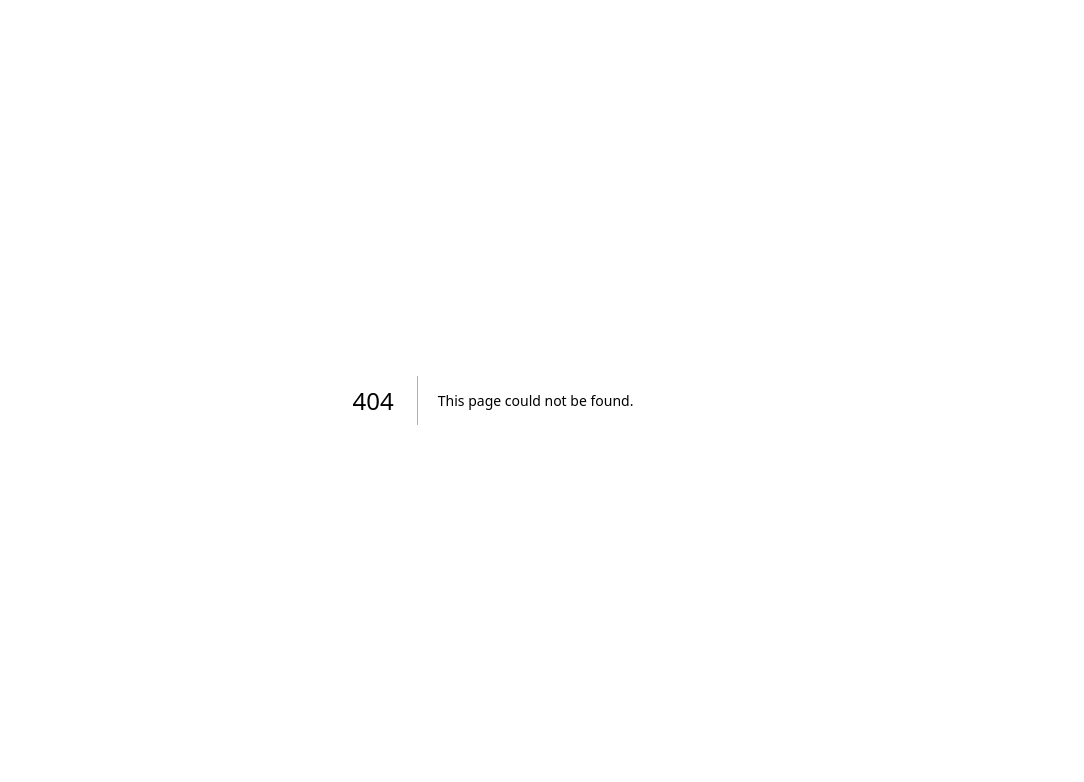
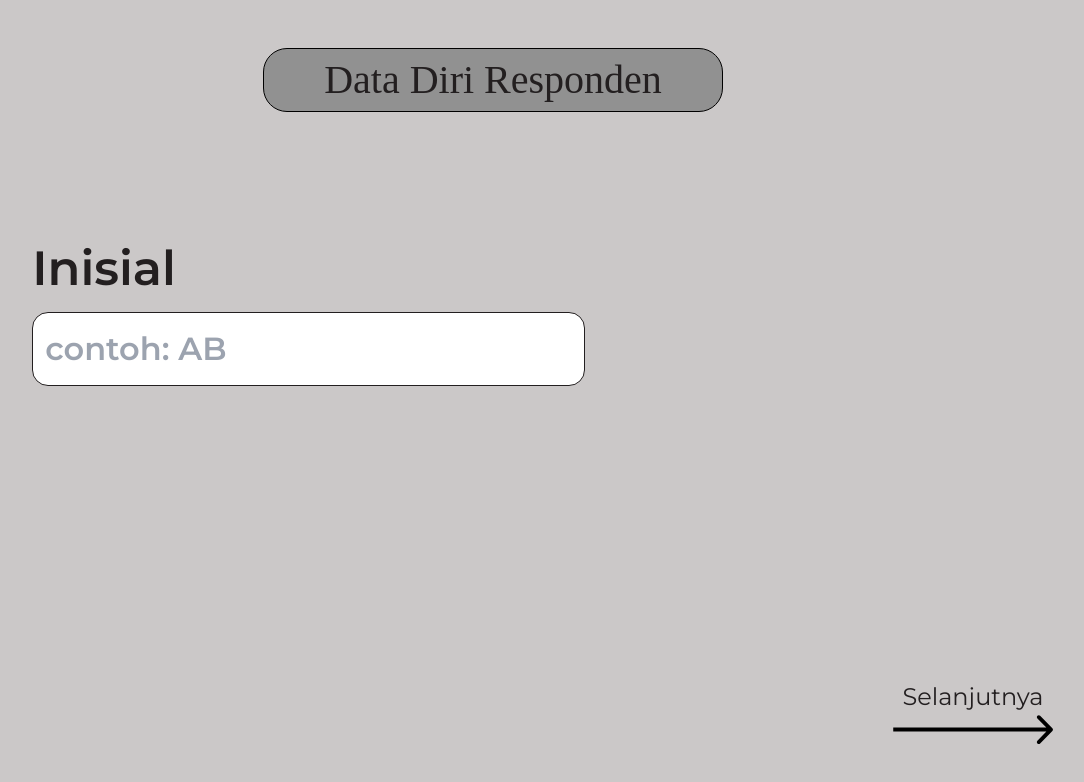
Before and after one commit to mhmd-arif/arbitrary-voting-fe, a Next.js app: page /user-data/initial in a window 1280 px wide. Before the commit this address had no page. Shown: the top 782 px of the page, without its empty margins (147-1231 px from the left). Built offline with nearby package versions, Linux system fonts and the light colour scheme.

Commit message:
page initial

```diff
--- a/src/app/globals.css
+++ b/src/app/globals.css
@@ -14,12 +14,12 @@ body {
 }
 
 /* w-screen h-screen flex flex-col justify-between items-center py-[2rem] px-[4rem] text-cus-black */
+/* w-[100vw] h-[100svh] flex flex-col justify-center items-center py-20 px-16 */
 main {
   width: 100vw;
   height: 100vh;
   display: flex;
   flex-direction: column;
-  justify-content: space-between;
   align-items: center;
   padding-top: 3rem;
   padding-bottom: 3rem;
@@ -28,7 +28,17 @@ main {
   color: var(--cus-black);
 }
 
+.container {
+  width: 100%;
+  height: 100%;
+  display: flex;
+  flex-direction: column;
+  justify-content: space-between;
+  align-items: center;
+}
+
 /* w-[40%] h-[10%] flex items-center justify-center border rounded-3xl bg-cus-dark-gray font-normal text-[2.5rem] */
+/* w-[40svw] h-[10svh] border rounded-3xl flex justify-center items-center bg-cus-dark-gray font-normal text-5xl  */
 .title {
   width: 40%;
   height: 10%;
@@ -63,6 +73,44 @@ p::-webkit-scrollbar {
   display: none;
 }
 
+/* w-full h-full flex flex-col justify-between items-center  */
+.wrapper {
+  width: 100%;
+  height: 100%;
+  display: flex;
+  flex-direction: column;
+  justify-content: space-between;
+  align-items: center;
+}
+
+/* w-[80%] h-[50%] flex flex-col  text-5xl font-semibold */
+.content {
+  width: 80%;
+  height: 50%;
+  display: flex;
+  flex-direction: column;
+  font-size: 3rem;
+  font-weight: 600; /* equivalent to font-weight: bold; */
+}
+
+/* border rounded w-[60%] mt-2 py-2 px-3 text-cus-black leading-tight focus:outline-none focus:shadow-outline text-4xl  */
+.input-style {
+  border: 1px solid;
+  border-radius: 1rem;
+  width: 60%;
+  margin-top: 0.5rem;
+  padding: 0.75rem 0.75rem;
+  font-size: 2rem;
+  color: var(--cus-black);
+  outline: none;
+}
+
+.input-style:focus {
+  box-shadow: 0 0 0 3px var(--cus-dark-gray);
+}
+
+/* ########################################################## */
+/* Component */
 /* self-end font-normal text-2xl max-w-[12rem] py-2 px-4 rounded-md active:bg-cus-dark-gray hover:bg-cus-dark-gray */
 .custom-btn {
   align-self: flex-end;
--- a/src/app/page.tsx
+++ b/src/app/page.tsx
@@ -4,22 +4,25 @@ import NavButton from "@/components/NavButton";
 export default function Home() {
   return (
     <main>
-      <h1 className="title">Nama Penelitian</h1>
+      <div className="container h-screen ">
+        <h1 className="title">Nama Penelitian</h1>
 
-      <p className="description">
-        DESKRIPSI PENELITIAN <br /> Lorem ipsum dolor sit amet, consectetur
-        adipiscing elit. In vehicula nisl in vehicula tincidunt. Donec
-        vestibulum purus at vulputate faucibus. Vivamus malesuada justo aliquam
-        libero tempus, id pharetra leo tristique. Quisque convallis tortor ac
-        maximus placerat. Sed tincidunt sollicitudin augue rhoncus aliquet. Nunc
-        facilisis vitae eros eu venenatis. Cras lacinia ornare arcu, nec
-        convallis felis fermentum condimentum. Proin placerat vitae turpis ut
-        semper. Fusce nec nisl lectus. Donec efficitur iaculis ligula. Donec in
-        lectus finibus, iaculis lorem sollicitudin, feugiat tortor. Mauris
-        mauris urna, pellentesque id velit ut, aliquam ultrices lorem.
-      </p>
+        <p className="description ">
+          DESKRIPSI PENELITIAN <br /> Lorem ipsum dolor sit amet, consectetur
+          adipiscing elit. In vehicula nisl in vehicula tincidunt. Donec
+          vestibulum purus at vulputate faucibus. Vivamus malesuada justo
+          aliquam libero tempus, id pharetra leo tristique. Quisque convallis
+          tortor ac maximus placerat. Sed tincidunt sollicitudin augue rhoncus
+          aliquet. Nunc facilisis vitae eros eu venenatis. Cras lacinia ornare
+          arcu, nec convallis felis fermentum condimentum. Proin placerat vitae
+          turpis ut semper. Fusce nec nisl lectus. Donec efficitur iaculis
+          ligula. Donec in lectus finibus, iaculis lorem sollicitudin, feugiat
+          tortor. Mauris mauris urna, pellentesque id velit ut, aliquam ultrices
+          lorem.
+        </p>
 
-      <NavButton href={"/simulation"} text={"Selanjutnya"} />
+        <NavButton href={"/user-data/initial"} text={"Selanjutnya"} />
+      </div>
     </main>
   );
 }
--- /dev/null
+++ b/src/app/user-data/initial/page.tsx
@@ -0,0 +1,38 @@
+"use client";
+import { useEffect, useState } from "react";
+import { useGlobalContext } from "@/context/GlobalContext";
+import ArrowButton from "@/components/ArrowButton";
+import { useRouter } from "next/navigation";
+
+export default function Initial() {
+  const { user, updateUser } = useGlobalContext();
+  const [initial, setInitial] = useState<string>("");
+  const router = useRouter();
+
+  const handleClick = () => {
+    if (initial === "") {
+      alert("Mohon isikan inisial anda");
+      return;
+    }
+    updateUser("inisial", initial);
+    router.push("/user-data/age");
+  };
+
+  return (
+    <section className="wrapper">
+      <div className="spacer"></div>
+      <div className="content">
+        <label>Inisial</label>
+        <input
+          type="text"
+          id="input-initial"
+          className="input-style "
+          placeholder="contoh: AB"
+          value={initial}
+          onChange={(e) => setInitial(e.target.value)}
+        />
+      </div>
+      <ArrowButton text={"Selanjutnya"} onClick={handleClick} />
+    </section>
+  );
+}
--- /dev/null
+++ b/src/app/user-data/layout.tsx
@@ -0,0 +1,15 @@
+"use client";
+export default function dataUserLayout({
+  children, // will be a page or nested layout
+}: {
+  children: React.ReactNode;
+}) {
+  return (
+    <main>
+      <div className="container">
+        <div className="title">Data Diri Responden</div>
+        {children}
+      </div>
+    </main>
+  );
+}
```
